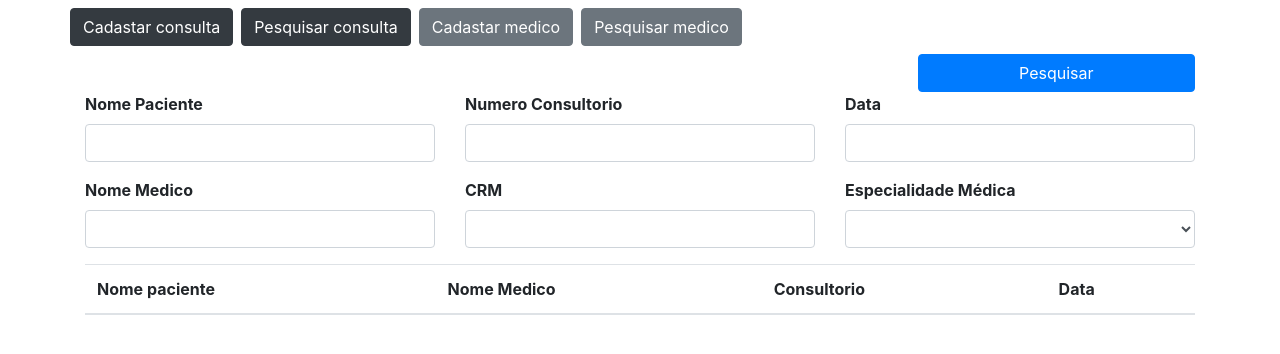
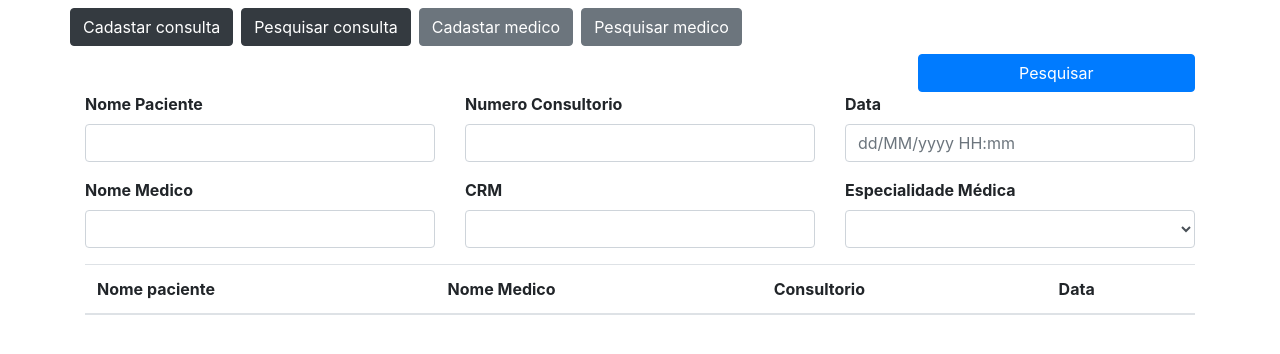
Before and after one commit to jonasdsg/logus-agenda-consultorio, an Angular app in the folder consultorio-front/: page /consulta-pesquisa in a window 1280 px wide. Shown: the top 354 px of the page. Built offline with nearby package versions, Linux system fonts and the light colour scheme.

Commit message:
adição da diretiva em consulta

```diff
--- a/consultorio-front/src/app/componentes/consulta/consulta.component.html
+++ b/consultorio-front/src/app/componentes/consulta/consulta.component.html
@@ -13,7 +13,7 @@
         </div>
         <div class="form-group col-md-4">
             <label><strong>Data</strong></label>
-            <input type="text" id="data" class="form-control" formControlName="data">
+            <input type="text" id="data" class="form-control" dataDirective formato="dataComHora" (aoEmitirData)="getData($event)">
         </div>
 
     </div>
--- a/consultorio-front/src/app/componentes/consulta/consulta.component.ts
+++ b/consultorio-front/src/app/componentes/consulta/consulta.component.ts
@@ -34,6 +34,10 @@ export class ConsultaComponent implements OnInit {
         this.dadosFormulario.emit(consulta);
     }
 
+    getData(data:string){
+        this.consultaForm.get('data').setValue(data);
+    }
+
     getParams(): Consulta {
         let form: FormConsulta = this.consultaForm.getRawValue();
 
```
Also changed, not shown: consultorio-front/src/app/componentes/consulta/consulta.module.ts (+5 -3 lines).
